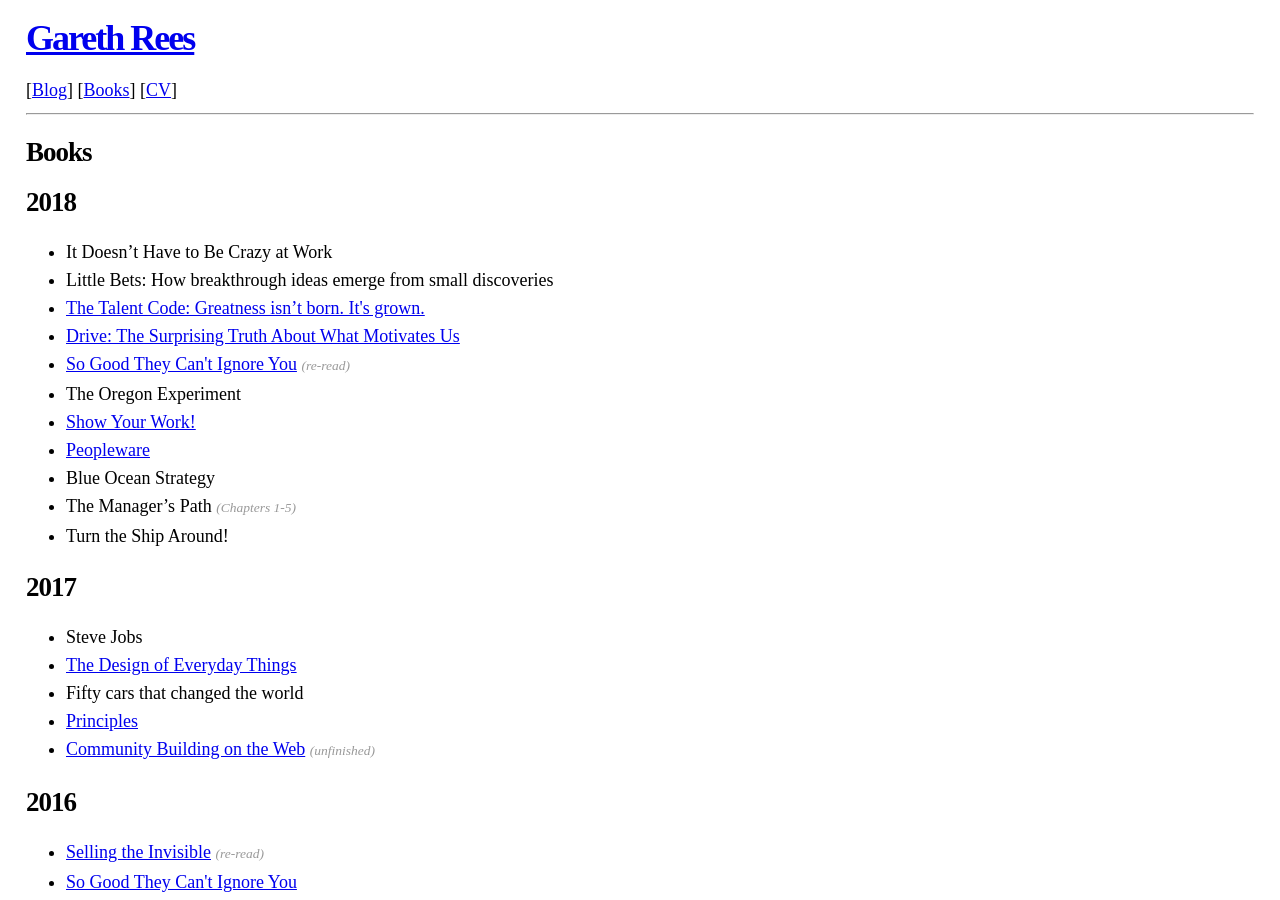
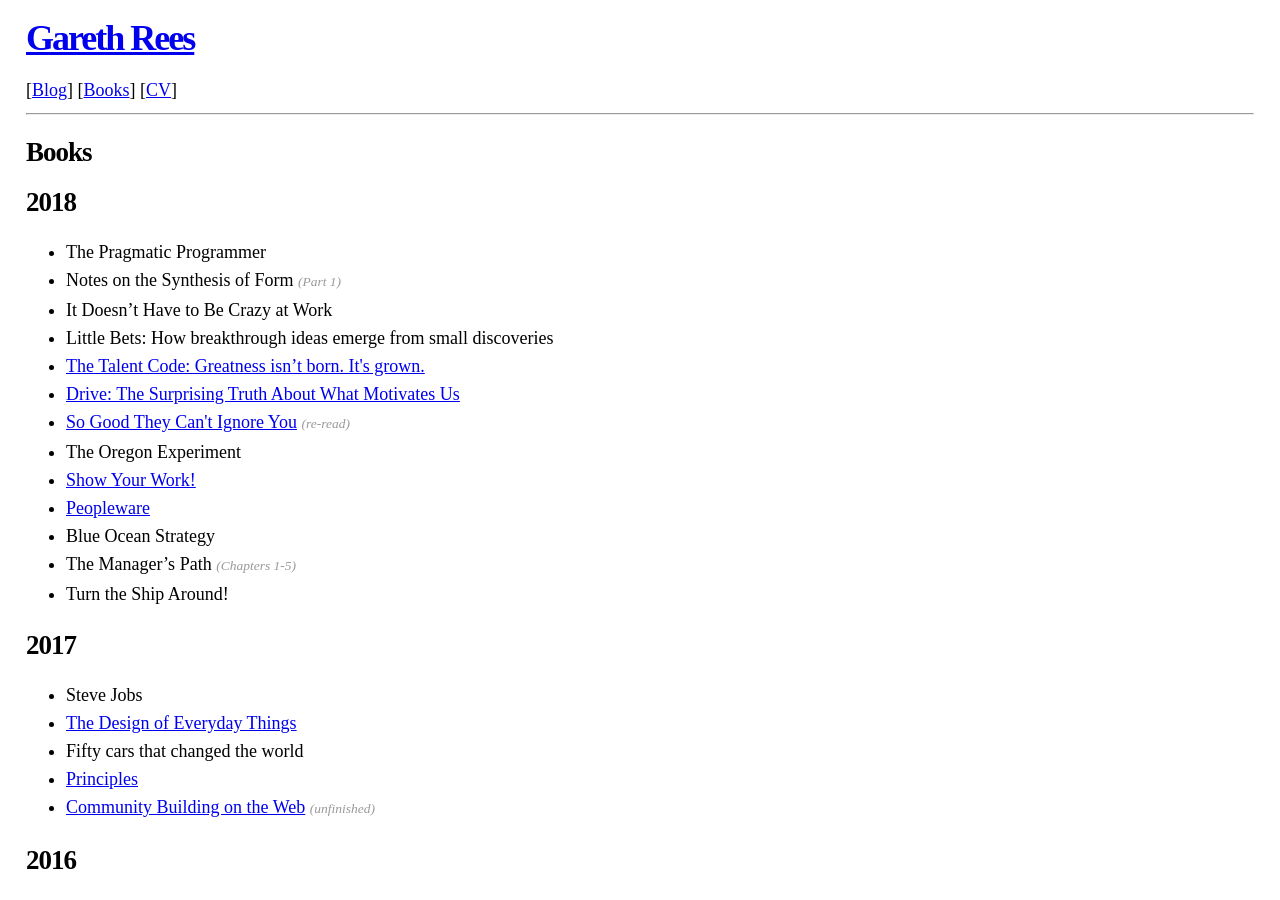
Before and after one commit to garethrees/garethrees.github.com, a Jekyll site: the page built from books.html, in a window 1280 px wide and 900 px high. Built offline with Jekyll 4.4.1, drawn with Linux system fonts in a browser that asks for light colours.

Commit message:
Update books.yml

```diff
--- a/_data/books.yml
+++ b/_data/books.yml
@@ -1,4 +1,7 @@
 2018:
+- title: The Pragmatic Programmer
+- title: Notes on the Synthesis of Form
+  note: Part 1
 - title: "It Doesn’t Have to Be Crazy at Work"
 - title: "Little Bets: How breakthrough ideas emerge from small discoveries"
 - title: "The Talent Code: Greatness isn’t born. It's grown."
```
